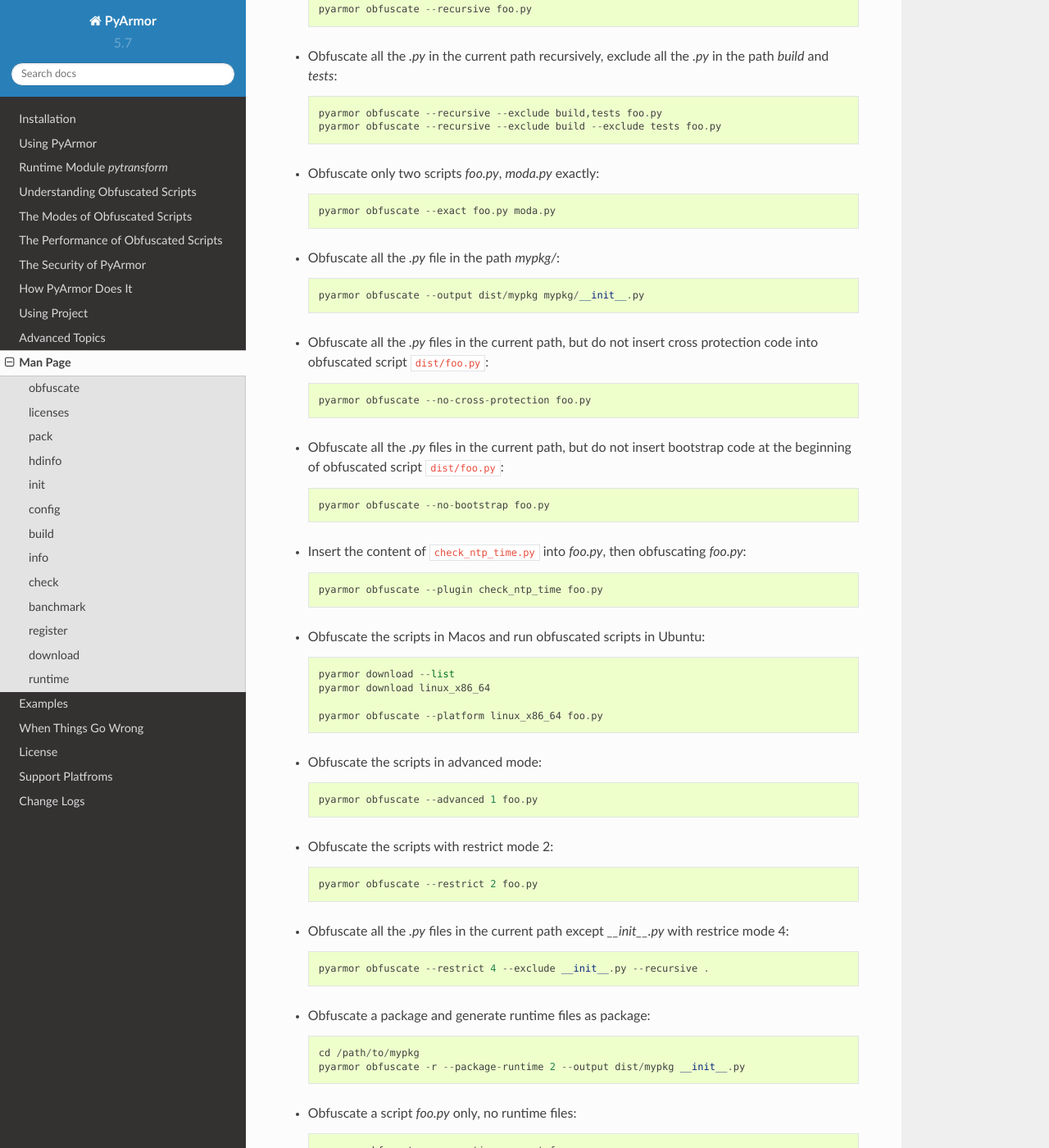
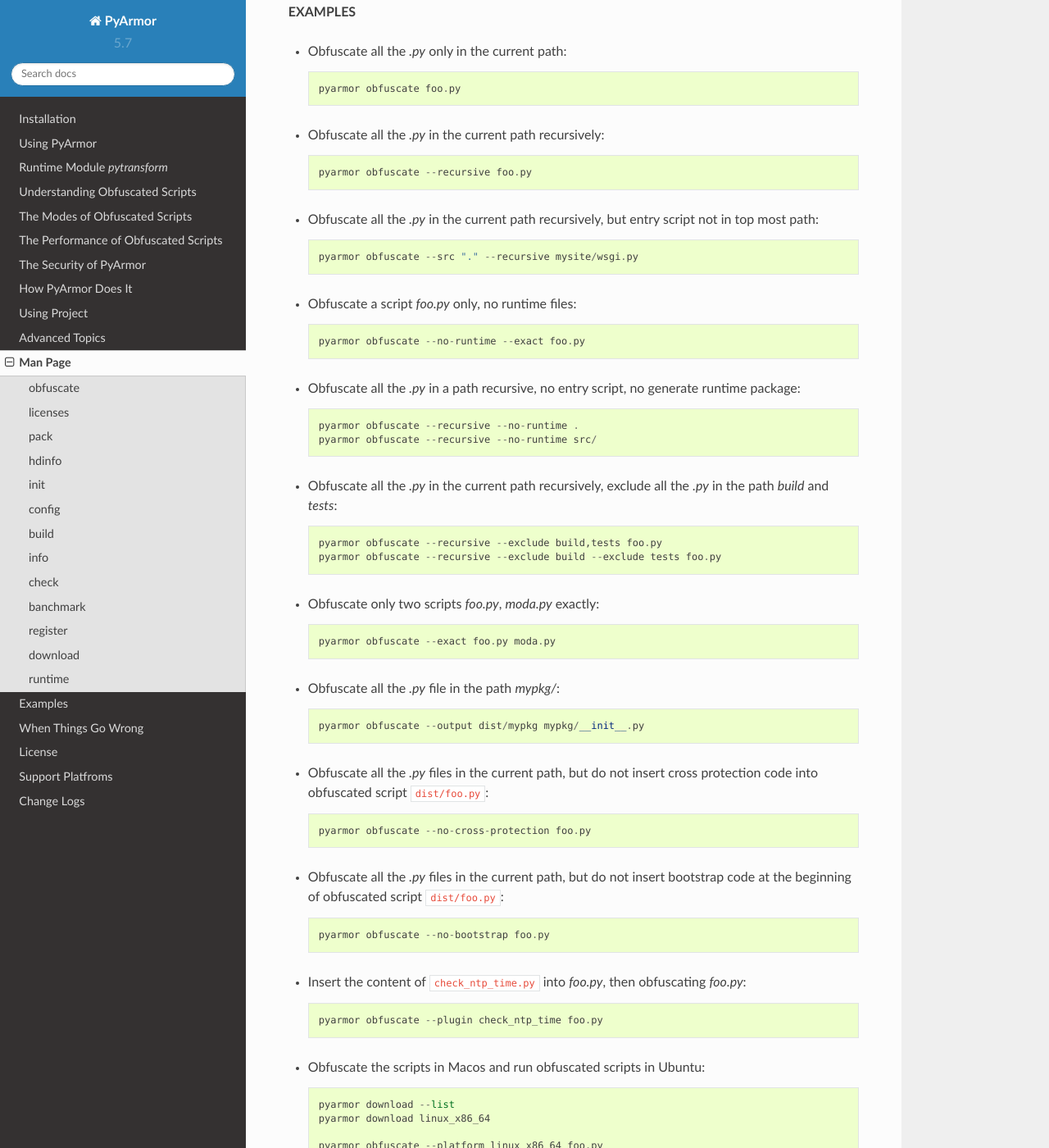
Before and after one commit to dashingsoft/pyarmor, a Sphinx documentation site: the page built from docs/man.rst, in a window 1280 px wide and 1400 px high, scrolled down 3836 px. Shown: the whole window at 82% size. Built offline with Sphinx 7.4.7 and the Read the Docs theme 2.0.0, drawn with Linux system fonts in a browser that asks for light colours; some of the changed text lies outside the part shown.

Commit message:
Refine obfuscate examples and online help

```diff
--- a/docs/man.rst
+++ b/docs/man.rst
@@ -60,6 +60,7 @@
 
 -O, --output PATH           Output path, default is `dist`
 -r, --recursive             Search scripts in recursive mode
+-s, --src PATH              Specify source path if entry script is not in the top most path
 --exclude PATH              Exclude the path in recusrive mode. Multiple paths are allowed, separated by ",", or use this option multiple times
 --exact                     Only obfuscate list scripts
 --no-bootstrap              Do not insert bootstrap code to entry script
@@ -94,6 +95,12 @@
 
 The entry script is only the first script if there are more than one
 script in command line.
+
+Option ``--src`` used to specify source path if entry script is not in the top
+most path. For example::
+
+    # if no option --src, the "./mysite" is the source path
+    pyarmor obfuscate --src "." --recursive mysite/wsgi.py
 
 Option ``--plugin`` is used to extend license type of obfuscated scripts, it
 will insert the content of plugin into entry script. The corresponding filename
@@ -141,6 +148,21 @@
 * Obfuscate all the `.py` in the current path recursively::
 
      pyarmor obfuscate --recursive foo.py
+
+* Obfuscate all the `.py` in the current path recursively, but entry script not
+  in top most path::
+
+     pyarmor obfuscate --src "." --recursive mysite/wsgi.py
+
+* Obfuscate a script `foo.py` only, no runtime files::
+
+    pyarmor obfuscate --no-runtime --exact foo.py
+
+* Obfuscate all the `.py` in a path recursive, no entry script, no generate
+  runtime package::
+
+     pyarmor obfuscate --recursive --no-runtime .
+     pyarmor obfuscate --recursive --no-runtime src/
 
 * Obfuscate all the `.py` in the current path recursively, exclude all
   the `.py` in the path `build` and `tests`::
```
Also changed, not shown: other parts of docs/man.rst (+0 -4 lines), 1 other file.
